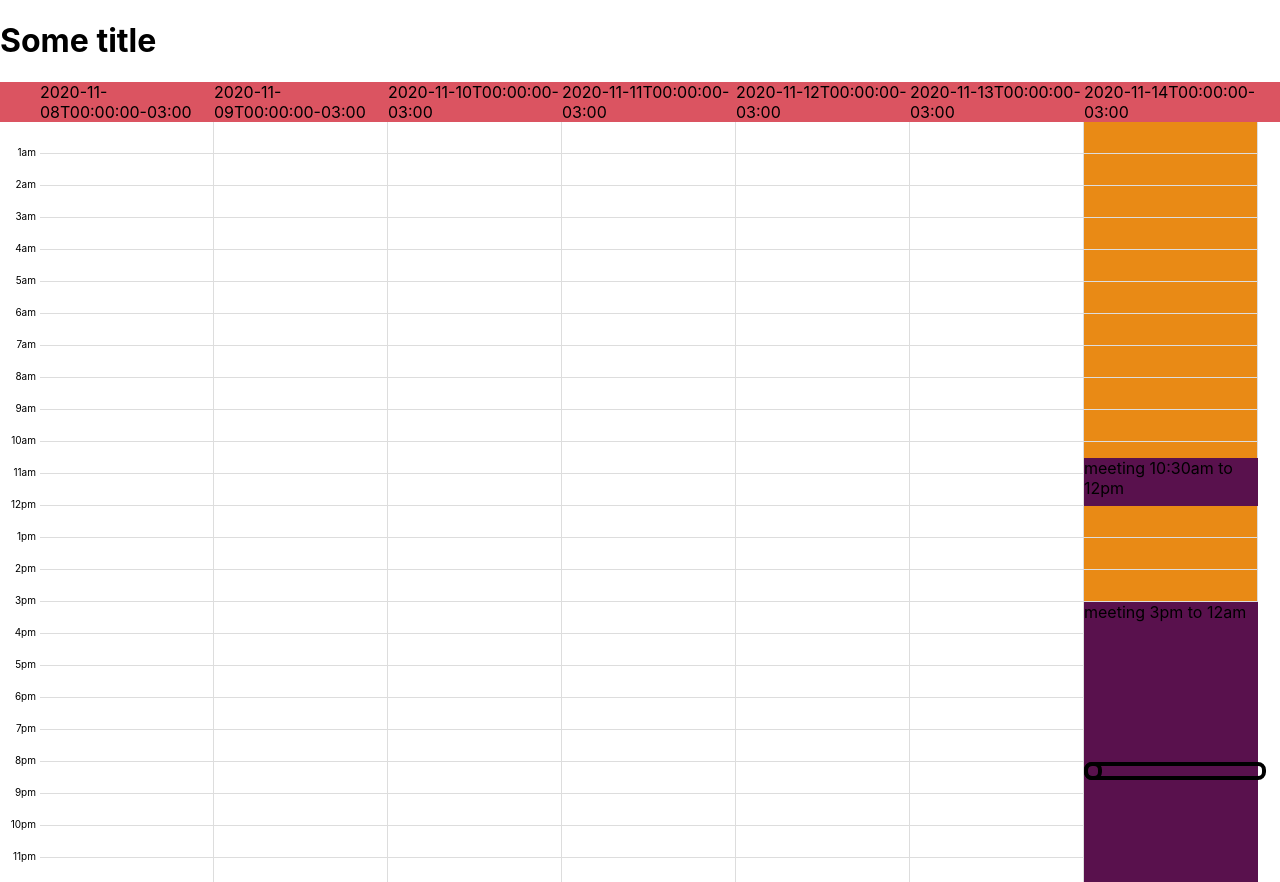
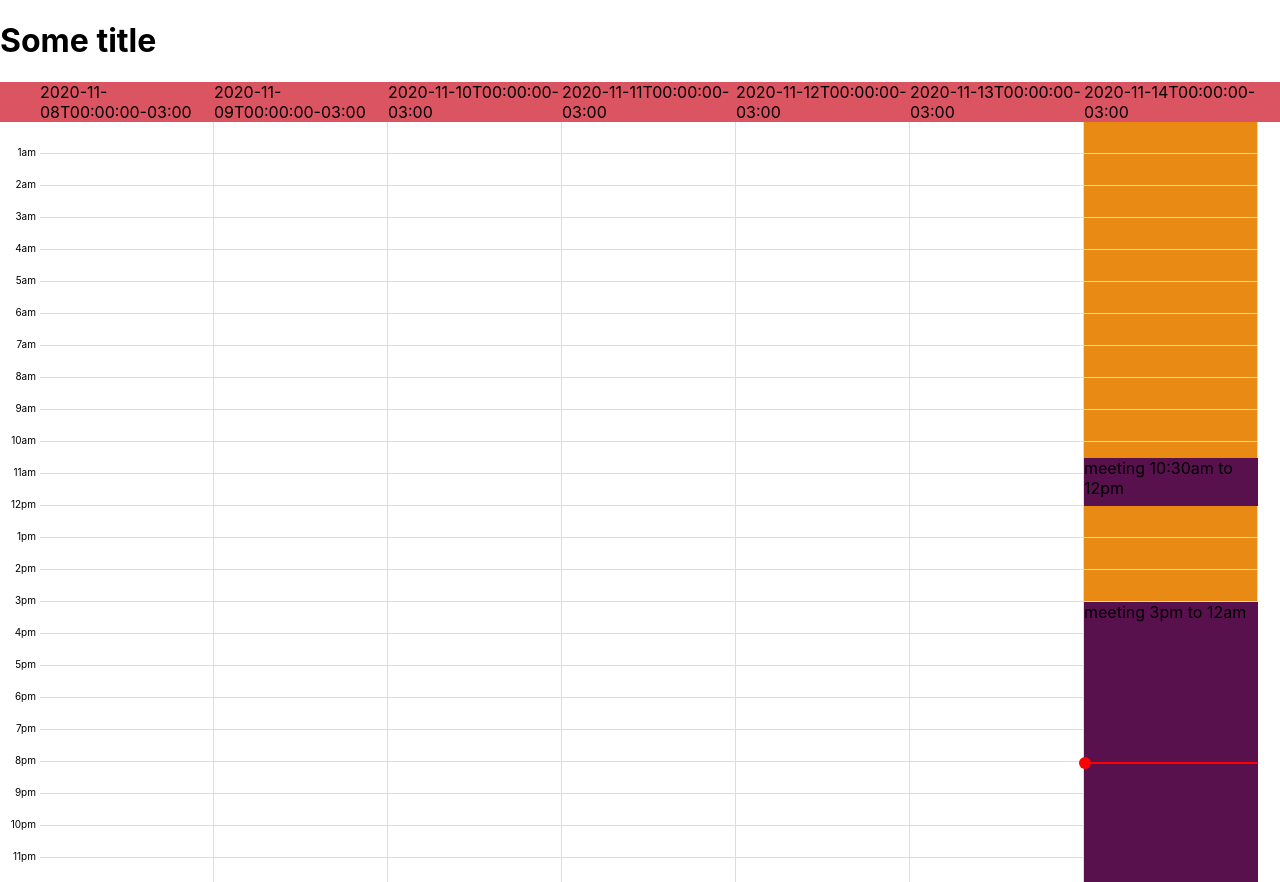
Before and after one commit to hmassad/smarty-calendar, a React (Create React App) app: page / in a window 1280 px wide. Built offline with nearby package versions, Linux system fonts and the light colour scheme.

Commit message:
now indicator

```diff
--- a/src/Calendar.css
+++ b/src/Calendar.css
@@ -74,19 +74,19 @@
 }
 
 .calendar__content__day__today__cap {
+    border-radius: 50%;
+    background: red;
     position: absolute;
-    height: 10px;
-    width: 10px;
-    border-radius: 8px;
-    border: 4px solid black;
+    width: 12px;
+    height: 12px;
+    transform: translateX(-5px) translateY(-5px);
     z-index: 2;
 }
 
 .calendar__content__day__today__line {
     position: absolute;
-    height: 10px;
+    height: 0;
     width: 100%;
-    border-radius: 8px;
-    border: 4px solid black;
+    border-top: 2px solid red;
     z-index: 2;
 }
```
